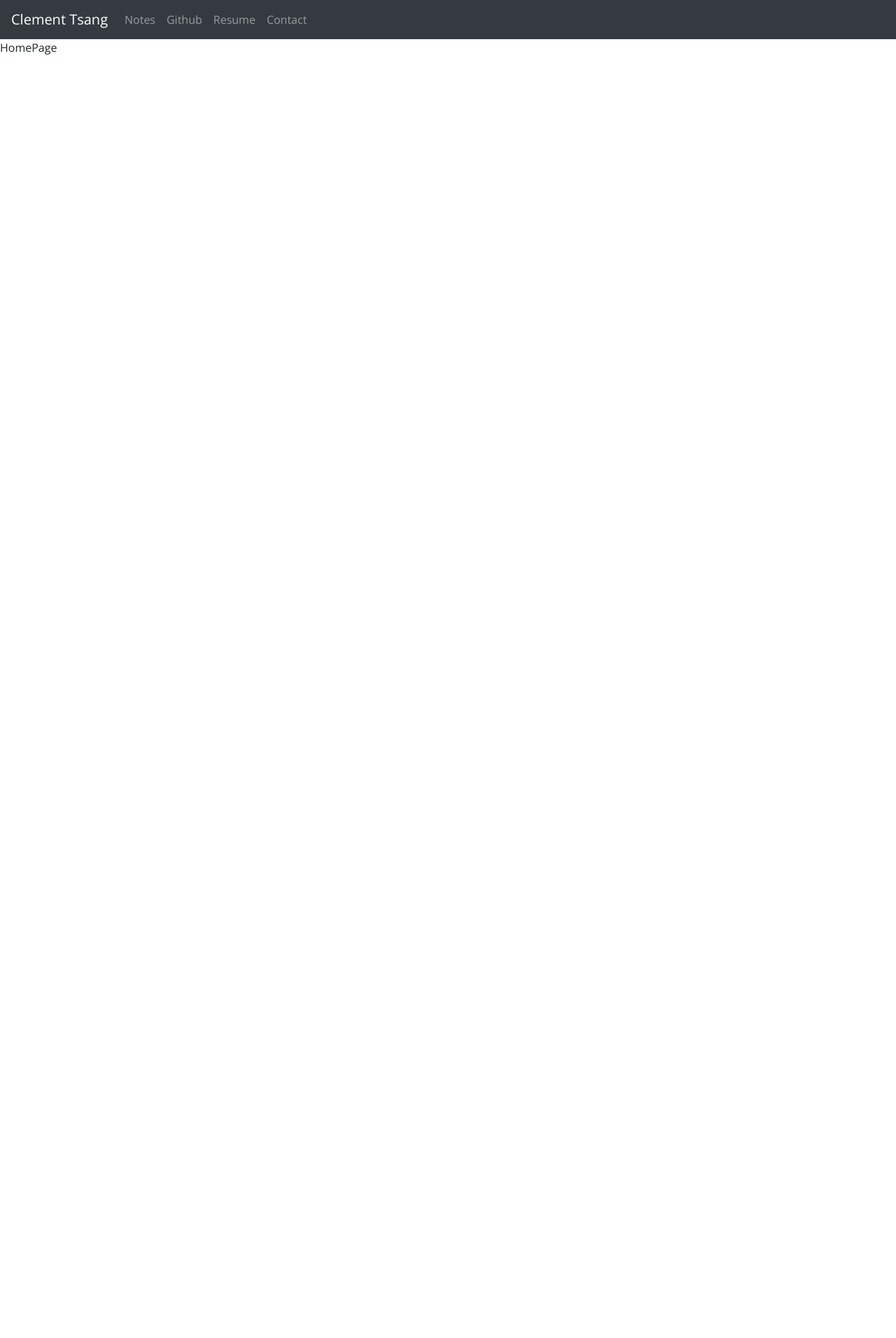
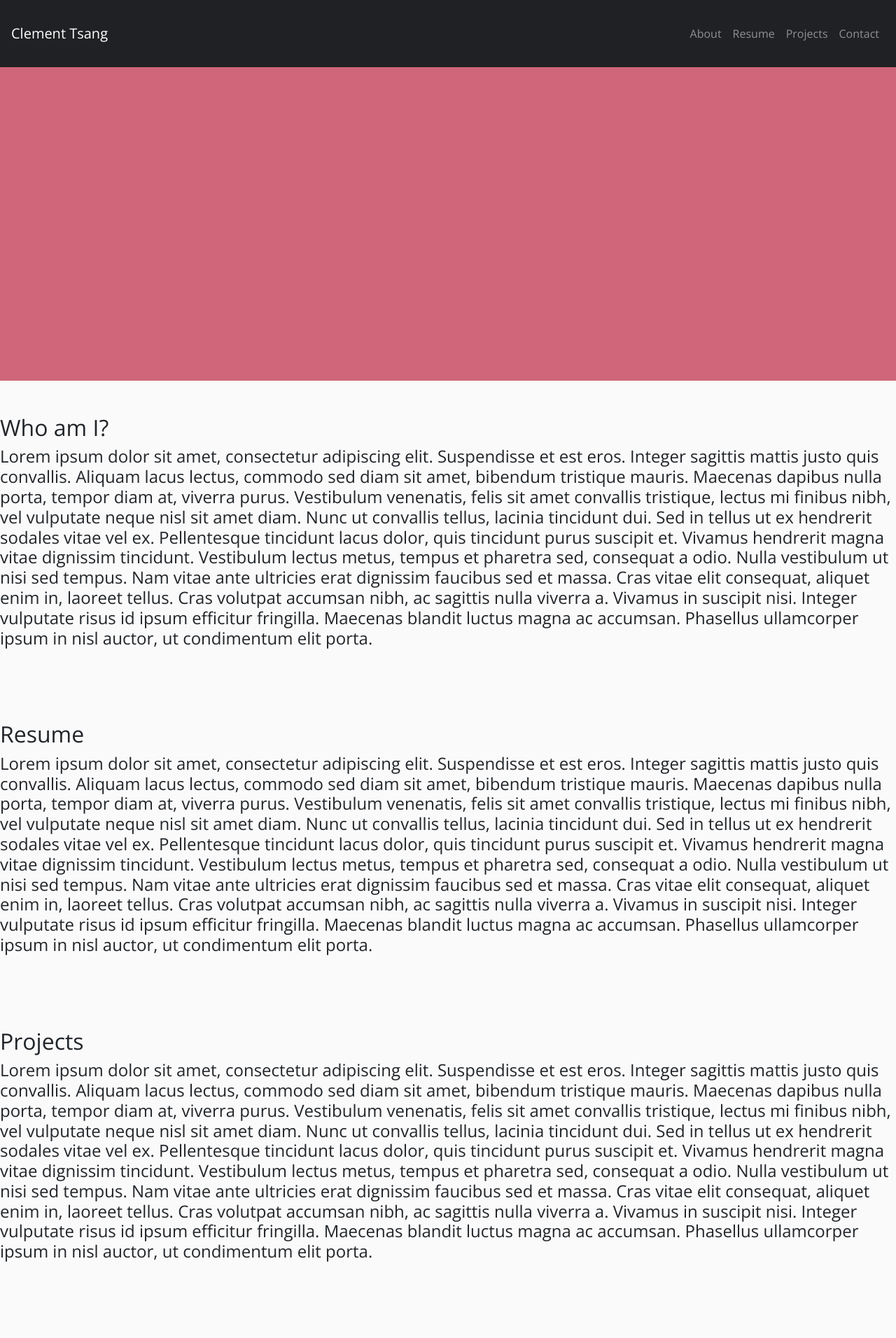
Before and after one commit to ClementTsang/clementtsang.github.io, a Vue app: page / in a window 1280 px wide. Shown: the top 1912 px of the page at 70% size. Before the commit the page ends 800 px from the top, so only its background shows below. Built offline with nearby package versions, Linux system fonts and the light colour scheme.

Commit message:
Added scrolling effects and set inital layout; need to deal with some TODOs.

```diff
--- a/src/App.vue
+++ b/src/App.vue
@@ -1,12 +1,13 @@
 <template>
 	<div id="app">
-		<b-navbar toggleable="md" type="dark" variant="dark">
+		<b-navbar toggleable="md" fixed="top" type="dark" variant="dark" style="height: 6em; background-color: #202124 !important;">
 			<b-navbar-brand to="/">Clement Tsang</b-navbar-brand>
-			<b-navbar-nav>
-				<b-nav-item to="/notes">Notes</b-nav-item>
-				<b-nav-item target="_blank" href="https://github.com/ClementTsang">Github</b-nav-item>
-				<b-nav-item>Resume</b-nav-item>
-				<b-nav-item to="/contact">Contact</b-nav-item>
+			<b-navbar-nav class="ml-auto">
+				<!--TODO: Drop into hamburger bar at certain width-->
+				<b-nav-item to="/#about">About</b-nav-item>
+				<b-nav-item to="/#resume">Resume</b-nav-item>
+				<b-nav-item to="/#projects">Projects</b-nav-item>
+				<b-nav-item to="/#contact">Contact</b-nav-item>
 			</b-navbar-nav>
 		</b-navbar>
 		<router-view/>
@@ -19,4 +20,5 @@
 #app {
   font-family: "Open Sans", Helvetica, Arial, sans-serif;
 }
+
 </style>
--- /dev/null
+++ b/src/components/About.vue
@@ -0,0 +1,27 @@
+<template>
+	<div id="about" style="background-color: #fafafa">
+		<b-card
+			overlay
+			style="height: 3rem; border: none; background-color: #CF6679;"
+			no-body
+			class="rounded-0"
+	  	></b-card>
+		<b-card
+			overlay
+			style="height: 3rem; border: none; background-color: #fafafa;"
+			no-body
+			class="rounded-0"
+	  	></b-card>
+		<h2>Who am I?</h2>
+		<h4>Lorem ipsum dolor sit amet, consectetur adipiscing elit. Suspendisse et est eros. Integer sagittis mattis justo quis convallis. Aliquam lacus lectus, commodo sed diam sit amet, bibendum tristique mauris. Maecenas dapibus nulla porta, tempor diam at, viverra purus. Vestibulum venenatis, felis sit amet convallis tristique, lectus mi finibus nibh, vel vulputate neque nisl sit amet diam. Nunc ut convallis tellus, lacinia tincidunt dui. Sed in tellus ut ex hendrerit sodales vitae vel ex. Pellentesque tincidunt lacus dolor, quis tincidunt purus suscipit et.  Vivamus hendrerit magna vitae dignissim tincidunt. Vestibulum lectus metus, tempus et pharetra sed, consequat a odio. Nulla vestibulum ut nisi sed tempus. Nam vitae ante ultricies erat dignissim faucibus sed et massa. Cras vitae elit consequat, aliquet enim in, laoreet tellus. Cras volutpat accumsan nibh, ac sagittis nulla viverra a. Vivamus in suscipit nisi. Integer vulputate risus id ipsum efficitur fringilla. Maecenas blandit luctus magna ac accumsan. Phasellus ullamcorper ipsum in nisl auctor, ut condimentum elit porta.</h4>
+	</div>
+</template>
+
+<script>
+export default {
+	name: "About"
+};
+</script>
+
+<style scoped>
+</style>
--- /dev/null
+++ b/src/components/Contact.vue
@@ -0,0 +1,21 @@
+<template>
+	<div id="contact" style="background-color: #fafafa">
+		<b-card
+			overlay
+			style="height: 6rem; border: none; background-color: #fafafa"
+			no-body
+			class="rounded-0"
+	  	></b-card>
+		<h2>Contact Me</h2>
+		<h4>Lorem ipsum dolor sit amet, consectetur adipiscing elit. Suspendisse et est eros. Integer sagittis mattis justo quis convallis. Aliquam lacus lectus, commodo sed diam sit amet, bibendum tristique mauris. Maecenas dapibus nulla porta, tempor diam at, viverra purus. Vestibulum venenatis, felis sit amet convallis tristique, lectus mi finibus nibh, vel vulputate neque nisl sit amet diam. Nunc ut convallis tellus, lacinia tincidunt dui. Sed in tellus ut ex hendrerit sodales vitae vel ex. Pellentesque tincidunt lacus dolor, quis tincidunt purus suscipit et.  Vivamus hendrerit magna vitae dignissim tincidunt. Vestibulum lectus metus, tempus et pharetra sed, consequat a odio. Nulla vestibulum ut nisi sed tempus. Nam vitae ante ultricies erat dignissim faucibus sed et massa. Cras vitae elit consequat, aliquet enim in, laoreet tellus. Cras volutpat accumsan nibh, ac sagittis nulla viverra a. Vivamus in suscipit nisi. Integer vulputate risus id ipsum efficitur fringilla. Maecenas blandit luctus magna ac accumsan. Phasellus ullamcorper ipsum in nisl auctor, ut condimentum elit porta.</h4>
+	</div>
+</template>
+
+<script>
+export default {
+	name: "Contact"
+};
+</script>
+
+<style scoped>
+</style>
--- a/src/components/Contacts.vue
+++ /dev/null
@@ -1,12 +0,0 @@
-<template>
-  <div>Contacts</div>
-</template>
-
-<script>
-export default {
-	name: "Contacts"
-};
-</script>
-
-<!-- Add "scoped" attribute to limit CSS to this component only -->
-<style scoped></style>
--- a/src/components/HomePage.vue
+++ b/src/components/HomePage.vue
@@ -1,12 +1,40 @@
 <template>
-  <div>
-	  HomePage
+  <div style="background-color: #fafafa">
+	  <!--Divider to block out the navbar-->
+	<b-card
+		overlay
+		style="height: 31rem; border: none; background-color: #CF6679"
+		no-body
+		class="rounded-0"
+	></b-card>
+	<About/>
+	<Resume/>
+	<Projects/>
+	<Contact/>
+	<!--Temp-->
+	<b-card
+			overlay
+			style="height: 41rem; border: none; background-color: #CF6679"
+			no-body
+			class="rounded-0"
+	  ></b-card>
   </div>
 </template>
 
 <script>
+import About from "@/components/About.vue";
+import Resume from "@/components/Resume.vue";
+import Projects from "@/components/Projects.vue";
+import Contact from "@/components/Contact.vue";
+
 export default {
-	name: "HomePage"
+	name: "HomePage",
+	components: {
+		About,
+		Resume,
+		Projects,
+		Contact,
+	}
 };
 </script>
 
--- a/src/components/Notes.vue
+++ /dev/null
@@ -1,12 +0,0 @@
-<template>
-  <div>Notes</div>
-</template>
-
-<script>
-export default {
-	name: "Notes"
-};
-</script>
-
-<!-- Add "scoped" attribute to limit CSS to this component only -->
-<style scoped></style>
--- /dev/null
+++ b/src/components/Projects.vue
@@ -0,0 +1,21 @@
+<template>
+	<div id="projects" style="background-color: #fafafa">
+		<b-card
+			overlay
+			style="height: 6rem; border: none; background-color: #fafafa"
+			no-body
+			class="rounded-0"
+	  	></b-card>
+		<h2>Projects</h2>
+		<h4>Lorem ipsum dolor sit amet, consectetur adipiscing elit. Suspendisse et est eros. Integer sagittis mattis justo quis convallis. Aliquam lacus lectus, commodo sed diam sit amet, bibendum tristique mauris. Maecenas dapibus nulla porta, tempor diam at, viverra purus. Vestibulum venenatis, felis sit amet convallis tristique, lectus mi finibus nibh, vel vulputate neque nisl sit amet diam. Nunc ut convallis tellus, lacinia tincidunt dui. Sed in tellus ut ex hendrerit sodales vitae vel ex. Pellentesque tincidunt lacus dolor, quis tincidunt purus suscipit et.  Vivamus hendrerit magna vitae dignissim tincidunt. Vestibulum lectus metus, tempus et pharetra sed, consequat a odio. Nulla vestibulum ut nisi sed tempus. Nam vitae ante ultricies erat dignissim faucibus sed et massa. Cras vitae elit consequat, aliquet enim in, laoreet tellus. Cras volutpat accumsan nibh, ac sagittis nulla viverra a. Vivamus in suscipit nisi. Integer vulputate risus id ipsum efficitur fringilla. Maecenas blandit luctus magna ac accumsan. Phasellus ullamcorper ipsum in nisl auctor, ut condimentum elit porta.</h4>
+	</div>
+</template>
+
+<script>
+export default {
+	name: "Projects"
+};
+</script>
+
+<style scoped>
+</style>
--- /dev/null
+++ b/src/components/Resume.vue
@@ -0,0 +1,21 @@
+<template>
+	<div id="resume" style="background-color: #fafafa">
+		<b-card
+			overlay
+			style="height: 6rem; border: none; background-color: #fafafa;"
+			no-body
+			class="rounded-0"
+	  	></b-card>
+		<h2>Resume</h2>
+		<h4>Lorem ipsum dolor sit amet, consectetur adipiscing elit. Suspendisse et est eros. Integer sagittis mattis justo quis convallis. Aliquam lacus lectus, commodo sed diam sit amet, bibendum tristique mauris. Maecenas dapibus nulla porta, tempor diam at, viverra purus. Vestibulum venenatis, felis sit amet convallis tristique, lectus mi finibus nibh, vel vulputate neque nisl sit amet diam. Nunc ut convallis tellus, lacinia tincidunt dui. Sed in tellus ut ex hendrerit sodales vitae vel ex. Pellentesque tincidunt lacus dolor, quis tincidunt purus suscipit et.  Vivamus hendrerit magna vitae dignissim tincidunt. Vestibulum lectus metus, tempus et pharetra sed, consequat a odio. Nulla vestibulum ut nisi sed tempus. Nam vitae ante ultricies erat dignissim faucibus sed et massa. Cras vitae elit consequat, aliquet enim in, laoreet tellus. Cras volutpat accumsan nibh, ac sagittis nulla viverra a. Vivamus in suscipit nisi. Integer vulputate risus id ipsum efficitur fringilla. Maecenas blandit luctus magna ac accumsan. Phasellus ullamcorper ipsum in nisl auctor, ut condimentum elit porta.</h4>
+	</div>
+</template>
+
+<script>
+export default {
+	name: "Resume"
+};
+</script>
+
+<style scoped>
+</style>
--- a/src/router.js
+++ b/src/router.js
@@ -1,8 +1,6 @@
 import Vue from "vue";
 import Router from "vue-router";
 import HomePage from "@/components/HomePage.vue";
-import Notes from "@/components/Notes.vue";
-import Contacts from "@/components/Contacts.vue";
 
 Vue.use(Router);
 
@@ -14,17 +12,17 @@ let router = new Router({
 			name: "Clement Tsang",
 			component: HomePage,
 		},
-		{
-			path: "/notes",
-			name: "Clement Tsang - Notes",
-			component: Notes,
-		},
-		{
-			path: "/contact",
-			name: "Clement Tsang - Contact Me",
-			component: Contacts,
-		},
 	],
+	scrollBehavior: function (to, from, savedPosition) {
+		if (savedPosition) {
+			return savedPosition;
+		}
+		if (to.hash) {
+			// TODO: We require a check to make sure that we are at the correct position!  We might be able to fix this and our issue with anchor links in one stone...
+			return window.scrollTo({ top: (document.querySelector(to.hash).offsetTop), behavior: 'smooth' });
+		}
+		return window.scrollTo({ top: 0, behavior: 'smooth' });
+	},
 });
 
 router.beforeEach((to, from, next) => {
```
